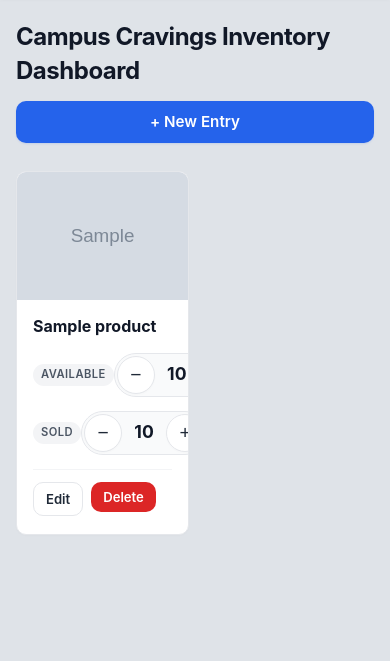
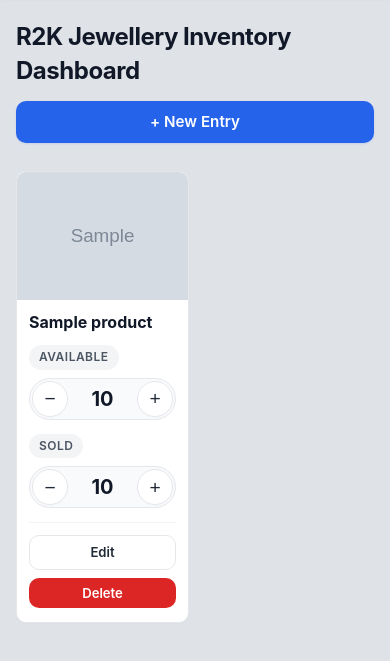
Before and after one commit to AgbogidiRhunor/inventory, a Django app: page / in a window 390 px wide. Shown: the part 108-769 px from the top of the page. Run offline with Django 5.2, Linux system fonts and the light colour scheme; a user stored in the database is signed in; tables that the repository leaves empty hold one stand-in row (values such as "Sample post"); grey boxes marked "Sample" are stand-in pictures.

Commit message:
fix(styles): responsive product grid via container queries

```diff
--- a/static/css/style.css
+++ b/static/css/style.css
@@ -166,7 +166,8 @@ body {
 /* ---------- Product grid ---------- */
 .product-grid {
     display: grid;
-    grid-template-columns: repeat(auto-fill, minmax(240px, 1fr));
+    /* min() prevents overflow on screens narrower than 240px */
+    grid-template-columns: repeat(auto-fill, minmax(min(240px, 100%), 1fr));
     gap: 20px;
 }
 .product-card {
@@ -178,6 +179,8 @@ body {
     flex-direction: column;
     transition: box-shadow 0.2s ease, border-color 0.2s ease;
     box-shadow: 0 1px 2px rgba(0, 0, 0, 0.02);
+    min-width: 0;                /* stops grid blowout */
+    container-type: inline-size; /* card reacts to its OWN width */
 }
 .product-card:hover {
     box-shadow: 0 8px 20px rgba(0, 0, 0, 0.04);
@@ -187,6 +190,7 @@ body {
     width: 100%;
     aspect-ratio: 4 / 3;
     background: var(--gray-100);
+    flex: 0 0 auto;
 }
 .product-image {
     width: 100%;
@@ -209,6 +213,7 @@ body {
     flex: 1;
     display: flex;
     flex-direction: column;
+    min-width: 0;
 }
 .product-name {
     font-size: 1.1rem;
@@ -216,6 +221,33 @@ body {
     margin: 0 0 16px;
     line-height: 1.3;
     color: var(--gray-900);
+    overflow-wrap: anywhere;     /* long names no longer stretch the card */
+}
+
+/* Narrow card (two-up on a phone) — stack what can't sit side by side */
+@container (max-width: 210px) {
+    .product-body { padding: 12px 12px 14px; }
+    .product-name { font-size: 1rem; margin-bottom: 12px; }
+
+    .counter-row {
+        flex-direction: column;
+        align-items: stretch;
+        gap: 8px;
+    }
+    .counter-label {
+        align-self: flex-start;
+        font-size: 0.7rem;
+        padding: 3px 8px;
+    }
+    .counter-control {
+        width: 100%;
+        justify-content: space-between;
+    }
+    .counter-btn { width: 32px; height: 32px; font-size: 1.05rem; }
+    .counter-value { font-size: 1.05rem; min-width: 26px; }
+
+    .card-actions { flex-direction: column; }
+    .card-actions > * { flex: 0 0 auto; width: 100%; }
 }
 
 /* ---------- Counter ---------- */
@@ -223,6 +255,8 @@ body {
     display: flex;
     align-items: center;
     justify-content: space-between;
+    flex-wrap: wrap;          /* fallback for browsers w/o container queries */
+    gap: 8px;
     margin-bottom: 14px;
 }
 .counter-label {
@@ -280,12 +314,21 @@ body {
 /* ---------- Card actions ---------- */
 .card-actions {
     display: flex;
+    flex-wrap: wrap;
     gap: 8px;
     margin-top: auto;
     padding-top: 12px;
     border-top: 1px solid var(--gray-100);
 }
-.delete-form { margin: 0; }
+.card-actions > * {
+    flex: 1 1 0;              /* Edit + Delete split the row evenly */
+    min-width: 0;
+}
+.delete-form {
+    margin: 0;
+    display: flex;            /* so its button can fill the form */
+}
+.delete-form .btn { width: 100%; }
 
 /* ---------- Empty state ---------- */
 .empty-state {
@@ -501,23 +544,15 @@ body {
     .stat-value { font-size: 1.8rem; }
 }
 
-@media (max-width: 480px) {
+@media (max-width: 520px) {
     .product-grid {
-        grid-template-columns: 1fr 1fr;
+        /* explicit 2-up instead of auto-fill, so a ~500px screen
+           doesn't jump to 3 cramped columns */
+        grid-template-columns: repeat(2, minmax(0, 1fr));
         gap: 12px;
     }
-    .counter-btn {
-        width: 38px;
-        height: 38px;
-    }
-    .product-name { font-size: 1rem; }
-    .counter-label {
-        font-size: 0.7rem;
-        padding: 3px 8px;
-    }
-    .counter-value {
-        font-size: 1.1rem;
-        min-width: 28px;
-    }
+}
+
+@media (max-width: 480px) {
     .container { padding: 20px 16px 50px; }
 }
--- a/templates/inventory/dashboard.html
+++ b/templates/inventory/dashboard.html
@@ -3,7 +3,7 @@
 {% block title %}Dashboard{% endblock %}
 {% block content %}
 <div class="page-header">
-    <h1>Campus Cravings Inventory Dashboard</h1>
+    <h1>R2K Jewellery Inventory Dashboard</h1>
     <a href="{% url 'new_entry' %}" class="btn btn-primary">+ New Entry</a>
 </div>
 
--- a/templates/inventory/summary.html
+++ b/templates/inventory/summary.html
@@ -2,7 +2,7 @@
 {% block title %}Summary{% endblock %}
 {% block content %}
 <div class="page-header">
-    <h1>Campus Cravings</h1>
+    <h1>R2K Jewellery Summary</h1>
     <a href="{% url 'summary_pdf' %}" class="btn btn-primary">Download PDF</a>
 </div>
 
```
